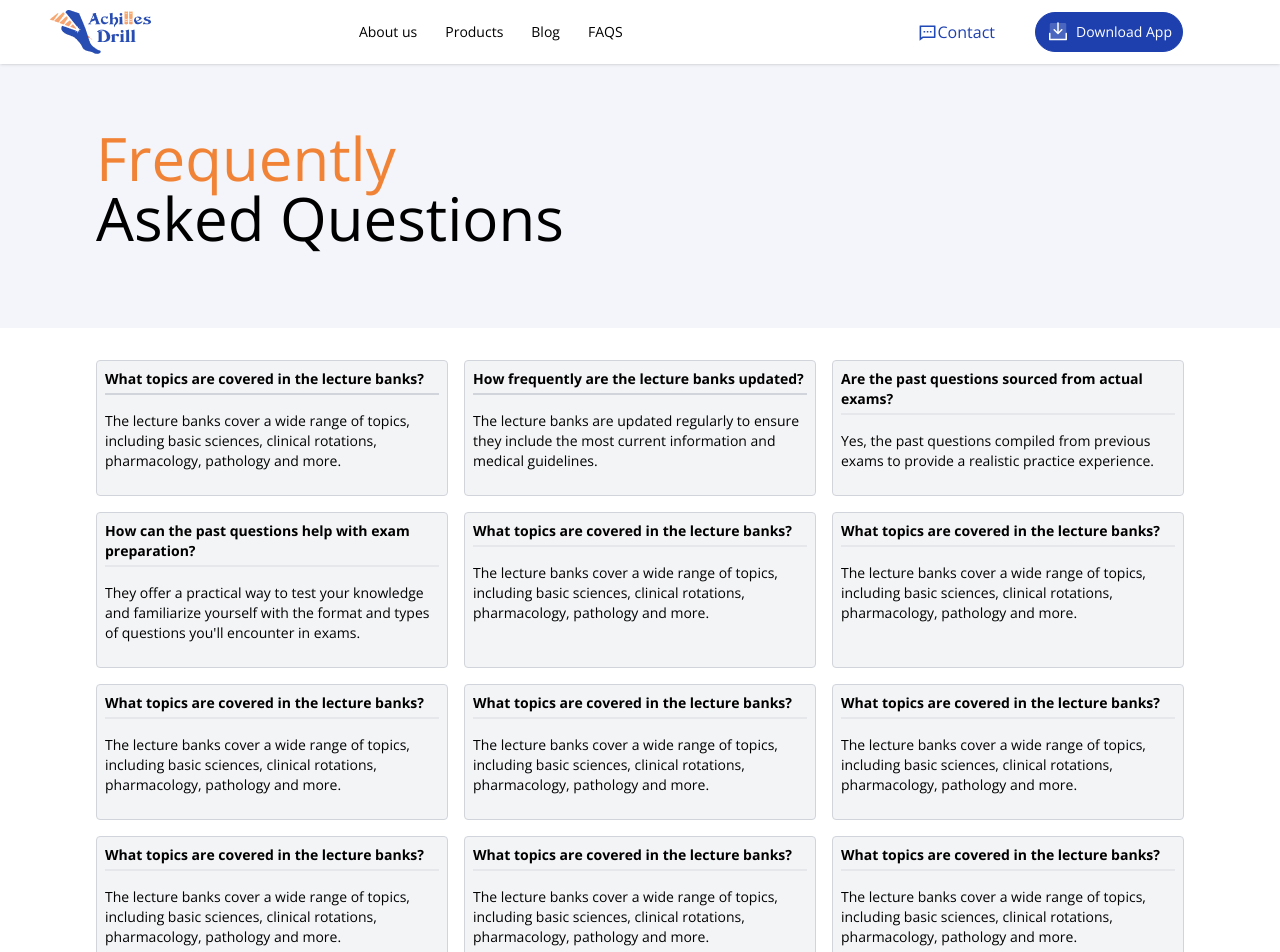
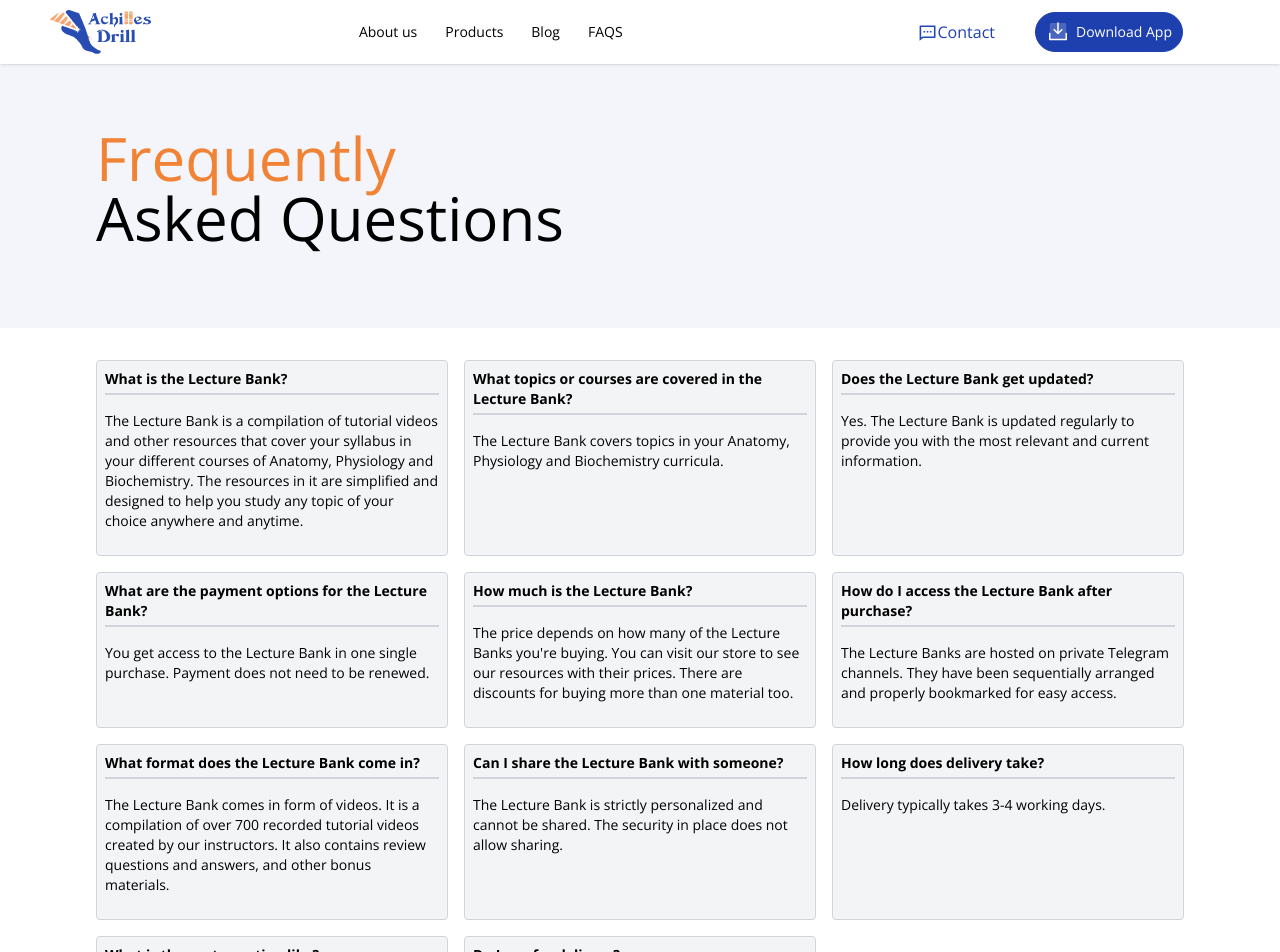
Before and after one commit to Victorgreene123/Achilles-frontend-copy, a React (Create React App) app: page /Faq in a window 1280 px wide. Shown: the top 952 px of the page. Built offline with nearby package versions, Linux system fonts and the light colour scheme.

Commit message:
Faq's restructure

```diff
--- a/src/components/Accordion.js
+++ b/src/components/Accordion.js
@@ -20,7 +20,7 @@ const Accordion = () => {
     },
     {
       id: 2,
-      text: "What topics or courses are covered in the Lecture Bank? ",
+      text: "What topics or courses are covered in the Lecture Bank?",
       content:
         "The Lecture Bank covers topics in your Anatomy, Physiology and Biochemistry curricula.",
     },
@@ -34,7 +34,7 @@ const Accordion = () => {
       id: 4,
       text: "What are the payment options for the Lecture Bank?",
       content:
-        "You get access to the Lecture Bank in one single purchase. Payment does not need to be renewed. ",
+        "You get access to the Lecture Bank in one single purchase. Payment does not need to be renewed.",
     },
     {
       id: 5,
@@ -62,7 +62,7 @@ const Accordion = () => {
     },
     {
       id: 9,
-      text: "What is the past question like? ",
+      text: "What is the past question like?",
       content:
         "The past question is a hard copy material that contains real past in-course and exam questions with detailed solutions and explanations.",
     },
--- a/src/pages/About.js
+++ b/src/pages/About.js
@@ -35,7 +35,7 @@ const About = () => {
         />
         <div className='absolute inset-0 bg-[#080F24B2] '></div>
         <div className='relative px-4 md:px-10 flex items-center justify-center h-full '>
-          <h1 className='w-full text-center md:text-left text-white text-2xl md:text-3xl lg:text-7xl md:text-5xl font-semibold'>
+          <h1 className='w-full text-center md:text-left text-white text-2xl lg:text-7xl md:text-5xl font-semibold'>
             We are <span className='text-[#f18337]'>Africa's foremost</span> resource hub for
             medical students
           </h1>
--- a/src/pages/Faq.js
+++ b/src/pages/Faq.js
@@ -2,7 +2,63 @@ import React from "react";
 import { Link } from "react-router-dom";
 import faqImg from "../Assets/faq.PNG";
 
-const faq = () => {
+const faqs = [
+  {
+    contentHead: "What is the Lecture Bank?",
+    content:
+      "The Lecture Bank is a compilation of tutorial videos and other resources that cover your syllabus in your different courses of Anatomy, Physiology and Biochemistry. The resources in it are simplified and designed to help you study any topic of your choice anywhere and anytime.",
+  },
+  {
+    contentHead: "What topics or courses are covered in the Lecture Bank?",
+    content:
+      "The Lecture Bank covers topics in your Anatomy, Physiology and Biochemistry curricula.",
+  },
+  {
+    contentHead: "Does the Lecture Bank get updated?",
+    content:
+      "Yes. The Lecture Bank is updated regularly to provide you with the most relevant and current information.",
+  },
+  {
+    contentHead: "What are the payment options for the Lecture Bank?",
+    content:
+      "You get access to the Lecture Bank in one single purchase. Payment does not need to be renewed.",
+  },
+  {
+    contentHead: "How much is the Lecture Bank?",
+    content:
+      "The price depends on how many of the Lecture Banks you're buying. You can visit our store to see our resources with their prices. There are discounts for buying more than one material too.",
+  },
+  {
+    contentHead: "How do I access the Lecture Bank after purchase?",
+    content:
+      "The Lecture Banks are hosted on private Telegram channels. They have been sequentially arranged and properly bookmarked for easy access.",
+  },
+  {
+    contentHead: "What format does the Lecture Bank come in?",
+    content:
+      "The Lecture Bank comes in form of videos. It is a compilation of over 700 recorded tutorial videos created by our instructors. It also contains review questions and answers, and other bonus materials.",
+  },
+  {
+    contentHead: "Can I share the Lecture Bank with someone?",
+    content:
+      "The Lecture Bank is strictly personalized and cannot be shared. The security in place does not allow sharing.",
+  },
+  {
+    contentHead: "How long does delivery take?",
+    content: "Delivery typically takes 3-4 working days.",
+  },
+  {
+    contentHead: "What is the past question like?",
+    content:
+      "The past question is a hard copy material that contains real past in-course and exam questions with detailed solutions and explanations.",
+  },
+  {
+    contentHead: "Do I pay for delivery?",
+    content: "Yes. Delivery fee varies based on your location.",
+  },
+];
+
+const FAQ = () => {
   return (
     <>
       <div className=''>
@@ -14,161 +70,16 @@ const faq = () => {
         </div>
 
         <div className='pt-8 pb-16 max-w-[85%] mx-auto grid grid-cols-1 gap-4 sm:grid-cols-2 lg:grid-cols-3 lg:justify-between'>
-          <div className='bg-gray-100 p-2 border border-gray-300 rounded'>
-            <div className='mb-1 pb-1 text-sm font-bold border-b-2 border-gray-300'>
-              <p>What topics are covered in the lecture banks?</p>
+          {faqs.map((faq, index) => (
+            <div key={index} className='bg-gray-100 p-2 border border-gray-300 rounded'>
+              <div className='mb-1 pb-1 text-sm font-bold border-b-2 border-gray-300'>
+                <p>{faq.contentHead}</p>
+              </div>
+              <div className='my-4 text-sm'>
+                <p>{faq.content}</p>
+              </div>
             </div>
-
-            <div className='my-4 text-sm'>
-              <p>
-                The lecture banks cover a wide range of topics, including basic sciences, clinical
-                rotations, pharmacology, pathology and more.
-              </p>
-            </div>
-          </div>
-
-          <div className='bg-gray-100 p-2 border border-gray-300 rounded'>
-            <div className='mb-1 pb-1 text-sm font-bold border-b-2 border-gray-300'>
-              <p>How frequently are the lecture banks updated?</p>
-            </div>
-
-            <div className='my-4 text-sm'>
-              <p>
-                The lecture banks are updated regularly to ensure they include the most current
-                information and medical guidelines.
-              </p>
-            </div>
-          </div>
-
-          <div className='bg-gray-100 p-2 border border-gray-300 rounded'>
-            <div className='mb-1 pb-1 text-sm font-bold border-b-2 border-gray-200'>
-              <p>Are the past questions sourced from actual exams?</p>
-            </div>
-
-            <div className='my-4 text-sm'>
-              <p>
-                Yes, the past questions compiled from previous exams to provide a realistic practice
-                experience.
-              </p>
-            </div>
-          </div>
-
-          <div className='bg-gray-100 p-2 border border-gray-300 rounded'>
-            <div className='mb-1 pb-1 text-sm font-bold border-b-2 border-gray-200'>
-              <p>How can the past questions help with exam preparation?</p>
-            </div>
-
-            <div className='my-4 text-sm'>
-              <p>
-                They offer a practical way to test your knowledge and familiarize yourself with the
-                format and types of questions you'll encounter in exams.
-              </p>
-            </div>
-          </div>
-
-          <div className='bg-gray-100 p-2 border border-gray-300 rounded'>
-            <div className='mb-1 pb-1 text-sm font-bold border-b-2 border-gray-200'>
-              <p>What topics are covered in the lecture banks?</p>
-            </div>
-
-            <div className='my-4 text-sm'>
-              <p>
-                The lecture banks cover a wide range of topics, including basic sciences, clinical
-                rotations, pharmacology, pathology and more.
-              </p>
-            </div>
-          </div>
-
-          <div className='bg-gray-100 p-2 border border-gray-300 rounded'>
-            <div className='mb-1 pb-1 text-sm font-bold border-b-2 border-gray-200'>
-              <p>What topics are covered in the lecture banks?</p>
-            </div>
-
-            <div className='my-4 text-sm'>
-              <p>
-                The lecture banks cover a wide range of topics, including basic sciences, clinical
-                rotations, pharmacology, pathology and more.
-              </p>
-            </div>
-          </div>
-
-          <div className='bg-gray-100 p-2 border border-gray-300 rounded'>
-            <div className='mb-1 pb-1 text-sm font-bold border-b-2 border-gray-200'>
-              <p>What topics are covered in the lecture banks?</p>
-            </div>
-
-            <div className='my-4 text-sm'>
-              <p>
-                The lecture banks cover a wide range of topics, including basic sciences, clinical
-                rotations, pharmacology, pathology and more.
-              </p>
-            </div>
-          </div>
-
-          <div className='bg-gray-100 p-2 border border-gray-300 rounded'>
-            <div className='mb-1 pb-1 text-sm font-bold border-b-2 border-gray-200'>
-              <p>What topics are covered in the lecture banks?</p>
-            </div>
-
-            <div className='my-4 text-sm'>
-              <p>
-                The lecture banks cover a wide range of topics, including basic sciences, clinical
-                rotations, pharmacology, pathology and more.
-              </p>
-            </div>
-          </div>
-
-          <div className='bg-gray-100 p-2 border border-gray-300 rounded'>
-            <div className='mb-1 pb-1 text-sm font-bold border-b-2 border-gray-200'>
-              <p>What topics are covered in the lecture banks?</p>
-            </div>
-
-            <div className='my-4 text-sm'>
-              <p>
-                The lecture banks cover a wide range of topics, including basic sciences, clinical
-                rotations, pharmacology, pathology and more.
-              </p>
-            </div>
-          </div>
-
-          <div className='bg-gray-100 p-2 border border-gray-300 rounded'>
-            <div className='mb-1 pb-1 text-sm font-bold border-b-2 border-gray-200'>
-              <p>What topics are covered in the lecture banks?</p>
-            </div>
-
-            <div className='my-4 text-sm'>
-              <p>
-                The lecture banks cover a wide range of topics, including basic sciences, clinical
-                rotations, pharmacology, pathology and more.
-              </p>
-            </div>
-          </div>
-
-          <div className='bg-gray-100 p-2 border border-gray-300 rounded'>
-            <div className='mb-1 pb-1 text-sm font-bold border-b-2 border-gray-200'>
-              <p>What topics are covered in the lecture banks?</p>
-            </div>
-
-            <div className='my-4 text-sm'>
-              <p>
-                The lecture banks cover a wide range of topics, including basic sciences, clinical
-                rotations, pharmacology, pathology and more.
-              </p>
-            </div>
-          </div>
-
-          <div className='bg-gray-100 p-2 border border-gray-300 rounded'>
-            <div className='mb-1 pb-1 text-sm font-bold border-b-2 border-gray-200'>
-              <p>What topics are covered in the lecture banks?</p>
-            </div>
-
-            <div className='my-4 text-sm'>
-              <p>
-                The lecture banks cover a wide range of topics, including basic sciences, clinical
-                rotations, pharmacology, pathology and more.
-              </p>
-            </div>
-          </div>
+          ))}
         </div>
 
         {/* GET IN TOUCH BUTTON AND IMAGE */}
@@ -183,13 +94,11 @@ const faq = () => {
 
               <div className='hidden lg:block'>
                 <h1 className='text-6xl font-bold'>Got more</h1>
-
                 <h1 className='text-6xl font-bold text-[#f18337]'>questions?</h1>
               </div>
 
               <div className='mt-1 lg:mt-3 text-center'>
                 <p className='text-sm mb-8'>We are on standby to answer all your questions.</p>
-
                 <div>
                   <Link
                     to='/contactus'
@@ -201,7 +110,7 @@ const faq = () => {
               </div>
             </div>
 
-            <div className=''>
+            <div>
               <img src={faqImg} alt='Woman' className='mt-10 max-w-[85%] mx-auto lg:mt-0' />
             </div>
           </div>
@@ -211,4 +120,4 @@ const faq = () => {
   );
 };
 
-export default faq;
+export default FAQ;
```
